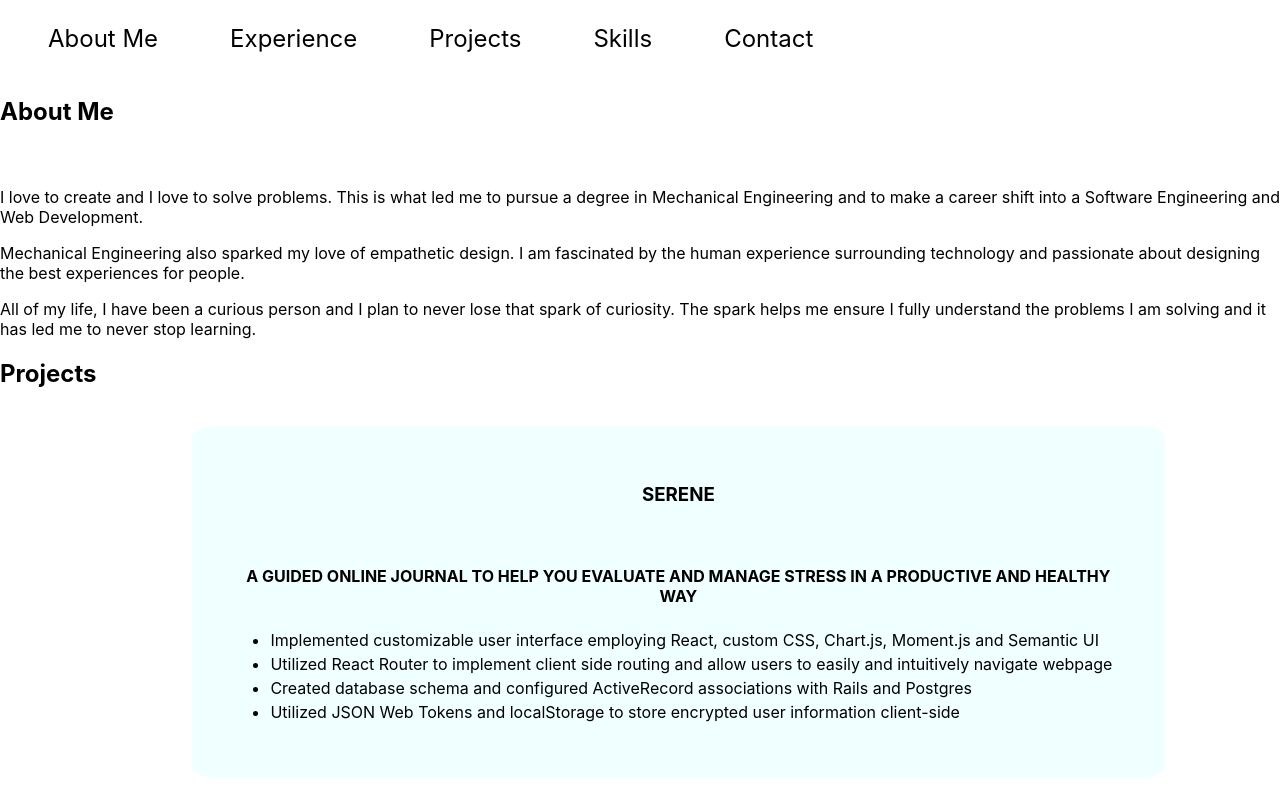
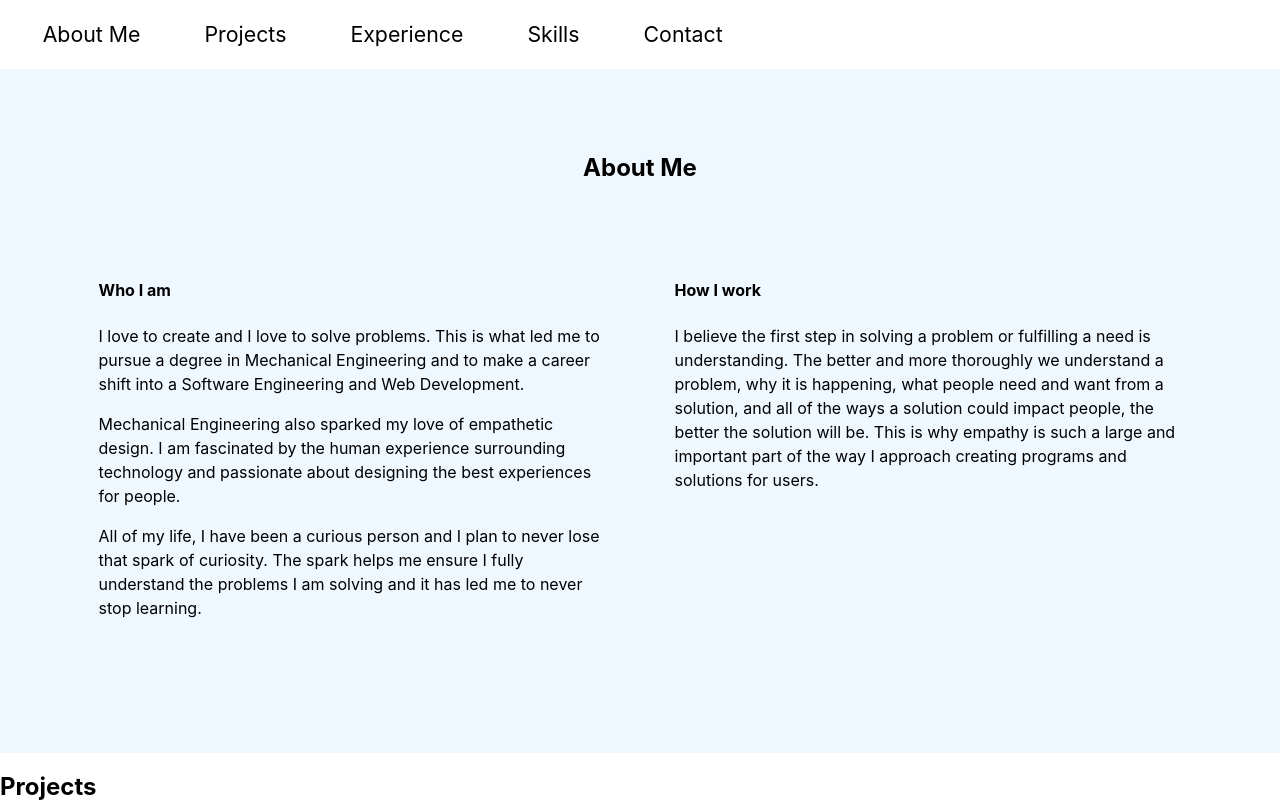
Before and after one commit to JakubowskiA/Portfolio, a React (Create React App) app: page / in a window 1280 px wide. Shown: the top 802 px of the page. Built offline with nearby package versions, Linux system fonts and the light colour scheme.

Commit message:
Updated about me

```diff
--- a/src/App.css
+++ b/src/App.css
@@ -11,9 +11,35 @@
 }
 
 .nav-item{
-  font-size: 18pt;
+  font-size: 16pt;
   margin: 1em;
   margin-left: 2em;
+}
+
+.main-container{
+  height: 75vh;
+}
+
+.main-container-content{
+  margin: 5%;
+  text-align: left;
+}
+
+.about-me-container{
+  background-color: aliceblue;
+  padding-top: 5%;
+  text-align: center;
+}
+
+.about-me-content-container{
+  display: flex;
+}
+
+.about-me-content{
+  width: 45%;
+  margin: 3%;
+  margin-top: 1%;
+  line-height: 1.5em;
 }
 
 .project-container{
@@ -24,6 +50,11 @@
   margin-left: 15%;
   border-radius: 3%;
   text-align: center;
+}
+
+.experience-container{
+  border: 1px;
+  border-radius: 3%;
 }
 
 .contact-section{
--- a/src/App.js
+++ b/src/App.js
@@ -17,10 +17,10 @@ function App() {
         About Me
       </div>
       <div className="nav-item">
-        Experience
+        Projects
       </div>
       <div className="nav-item">
-        Projects
+        Experience
       </div>
       <div className="nav-item">
         Skills
--- a/src/components/AboutMe.js
+++ b/src/components/AboutMe.js
@@ -3,16 +3,26 @@ import React, { Fragment } from 'react';
 function AboutMe() {
   return (
     <Fragment>
+    <div className="about-me-container">
     <div className="main-container">
-    <h2>About Me</h2>
-    <img src=""/>
-    <h4></h4>
-    <p>I love to create and I love to solve problems. This is what led me to pursue a degree in Mechanical Engineering and to make a career shift into a Software Engineering and Web Development.</p>
-    <p>Mechanical Engineering also sparked my love of empathetic design. I am fascinated by the human experience surrounding technology and passionate about designing the best experiences for people.</p>
-    <p>All of my life, I have been a curious person and I plan to never lose that spark of curiosity. The spark helps me ensure I fully understand the problems I am solving and it has led me to never stop learning.</p>
-
+            <h2>About Me</h2>
+        <div className="main-container-content">
+            <div className="about-me-content-container">
+                <img src=""/>
+                <div className="about-me-content">
+                <h4>Who I am</h4>
+                <p>I love to create and I love to solve problems. This is what led me to pursue a degree in Mechanical Engineering and to make a career shift into a Software Engineering and Web Development.</p>
+                <p>Mechanical Engineering also sparked my love of empathetic design. I am fascinated by the human experience surrounding technology and passionate about designing the best experiences for people.</p>
+                <p>All of my life, I have been a curious person and I plan to never lose that spark of curiosity. The spark helps me ensure I fully understand the problems I am solving and it has led me to never stop learning.</p>
+                </div>
+                <div className="about-me-content">
+                <h4>How I work</h4>
+                <p>I believe the first step in solving a problem or fulfilling a need is understanding. The better and more thoroughly we understand a problem, why it is happening, what people need and want from a solution, and all of the ways a solution could impact people, the better the solution will be. This is why empathy is such a large and important part of the way I approach creating programs and solutions for users. </p>
+                </div>
+            </div>
+        </div>
     </div>
-
+    </div>
     </Fragment>
   );
 }
--- a/src/components/Resume.js
+++ b/src/components/Resume.js
@@ -3,13 +3,15 @@ import React, { Fragment } from 'react';
 function Resume() {
   return (
     <Fragment>
-    {/* <div className="main-container">
-    <h3></h3>
-    <img src=""/>
-    <h4></h4>
-    <p></p>
-
-    </div> */}
+    <div className="main-container">
+        <div className="main-container-content">
+            <h2>Experience</h2>
+            <div className="experience-container">
+                <h3></h3>
+                <p></p>
+            </div>
+        </div>
+    </div>
 
     </Fragment>
   );
```
